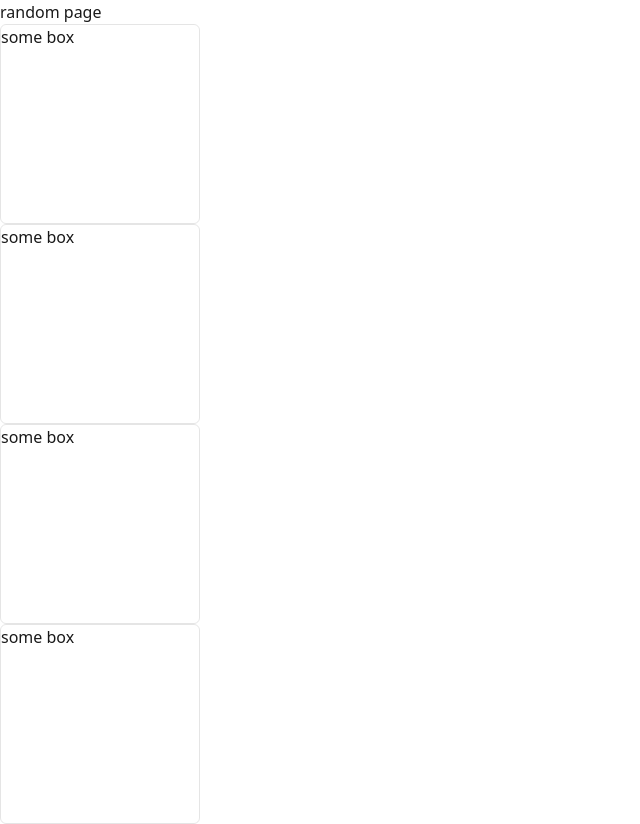
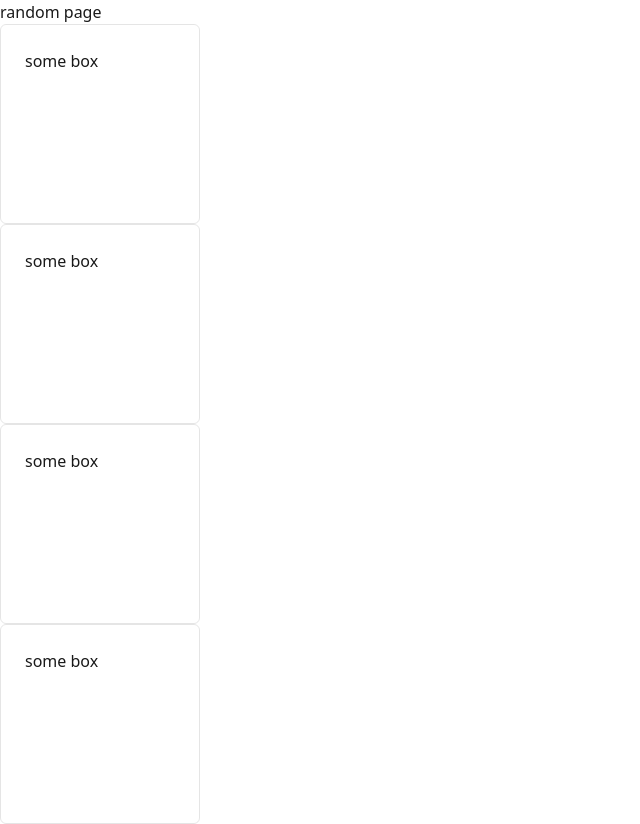
Before and after one commit to ThePott/oz-mat-jip, a React (Vite) app: page / in a window 1280 px wide. Shown: the top 824 px of the page, without its empty margins (0-640 px from the left). Built offline with nearby package versions, Linux system fonts and the light colour scheme.

Commit message:
✨ Feat(layout): Add Hstack, Vstack

```diff
--- a/src/App.tsx
+++ b/src/App.tsx
@@ -1,6 +1,8 @@
 const SomeBox = () => {
+    const pBig = "pt-6"
+    const pNone = "pt-0"
     return (
-        <div className="w-[200px] h-[200px] border-1 border-dimdim rounded-md">some box</div>
+        <div className={`w-[200px] h-[200px] border-1 border-dimdim rounded-md pt-3 ${pBig} ${pNone} p-6`}>some box</div>
     )
 }
 
--- /dev/null
+++ b/src/shared/layout/_HStack.tsx
@@ -0,0 +1,13 @@
+interface AdditionalHstackProps {
+    gap?: number
+}
+
+type HstackProps = React.DetailedHTMLProps<React.HTMLAttributes<HTMLDivElement>, HTMLDivElement> & AdditionalHstackProps
+
+const Hstack = ({gap=3, className, children, ...props}: HstackProps) => {
+  return (
+    <div {...props} className={`gap-${gap} ${className} flex`}>{children}</div>
+  )
+}
+
+export default Hstack
--- /dev/null
+++ b/src/shared/layout/_VStack.tsx
@@ -0,0 +1,20 @@
+interface AdditionalVstackProps {
+    gap?: number
+    center?: boolean
+}
+
+type VstackProps = React.DetailedHTMLProps<React.HTMLAttributes<HTMLDivElement>, HTMLDivElement> & AdditionalVstackProps
+
+const Vstack = ({ gap = 3, center, className, children, ...props }: VstackProps) => {
+    return (
+        <div className="flex">
+            {center && <div className="grow" />}
+            <div {...props} className={`gap-${gap} ${className} flex flex-col`}>
+                {children}
+            </div>
+            {center && <div className="grow" />}
+        </div>
+    )
+}
+
+export default Vstack
--- /dev/null
+++ b/src/shared/layout/index.ts
@@ -0,0 +1,2 @@
+export * from "./_HStack"
+export * from "./_VStack"
```
